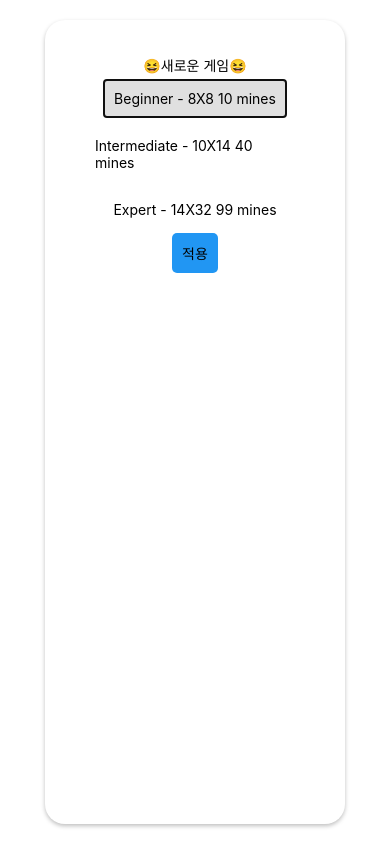
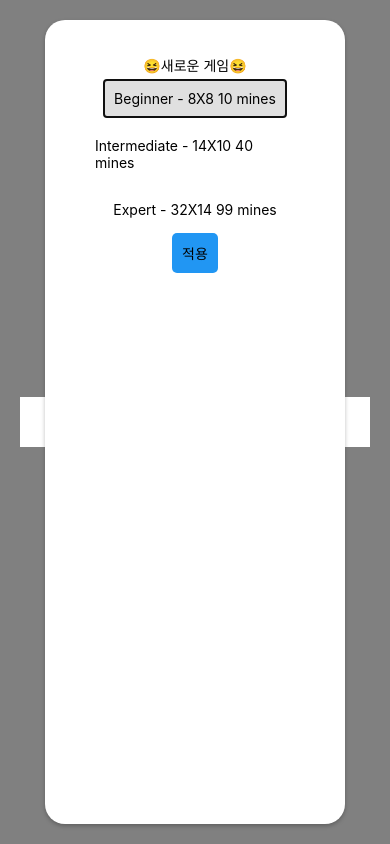
Before and after one commit to jaqwe2301/Minesweeper-RN, a React Native app: screen / in a window 390 px wide. Built offline with nearby package versions, Linux system fonts and the light colour scheme.

Commit message:
Feat: GameBorad

```diff
--- a/components/SettingsModal.tsx
+++ b/components/SettingsModal.tsx
@@ -21,8 +21,8 @@ function SettingsModal() {
 
   const difficulties = {
     Beginner: { rows: 8, cols: 8, mines: 10 },
-    Intermediate: { rows: 10, cols: 14, mines: 40 },
-    Expert: { rows: 14, cols: 32, mines: 99 },
+    Intermediate: { rows: 14, cols: 10, mines: 40 },
+    Expert: { rows: 32, cols: 14, mines: 99 },
   };
 
   const handleApply = () => {
--- a/recoil/GameBoardState.tsx
+++ b/recoil/GameBoardState.tsx
@@ -36,7 +36,7 @@ export function generateMinesBoard(
       minesPlaced++;
     }
   }
-
+  // console.log(minesBoard);
   return minesBoard;
 }
 
@@ -45,21 +45,11 @@ export function generateStateBoard(
   rows: number,
   cols: number,
   minesBoard: boolean[][]
-): Cell[][] {
-  let stateBoard: Cell[][] = Array(rows)
-    .fill(null)
-    .map(() =>
-      Array(cols).fill({
-        surroundingMines: 0,
-        isOpen: false,
-        hasFlag: false,
-      })
-    );
+): number[][] {
+  let stateBoard: number[][] = Array.from({ length: rows }, () => []);
 
   for (let row = 0; row < rows; row++) {
     for (let col = 0; col < cols; col++) {
-      if (minesBoard[row][col]) continue;
-
       const neighbors = [
         [row - 1, col - 1],
         [row - 1, col],
@@ -71,20 +61,21 @@ export function generateStateBoard(
         [row + 1, col + 1],
       ];
 
-      let mineCount = 0;
+      let trueCount = 0;
+
       for (let [nRow, nCol] of neighbors) {
         if (
           nRow >= 0 &&
-          nRow < rows &&
+          nRow < minesBoard.length &&
           nCol >= 0 &&
-          nCol < cols &&
+          nCol < minesBoard[0].length &&
           minesBoard[nRow][nCol]
         ) {
-          mineCount++;
+          trueCount++;
         }
       }
 
-      stateBoard[row][col].surroundingMines = mineCount;
+      stateBoard[row][col] = trueCount;
     }
   }
 
--- a/screens/Minesweeper.tsx
+++ b/screens/Minesweeper.tsx
@@ -1,8 +1,88 @@
-import { StyleSheet, View, Text, Pressable, Alert } from "react-native";
+import {
+  StyleSheet,
+  View,
+  Text,
+  Pressable,
+  useWindowDimensions,
+} from "react-native";
+import { useRecoilState } from "recoil";
+import { MinesBoardAtom, StateBoardAtom } from "../recoil/GameBoardState";
+
 import SettingsModal from "../components/SettingsModal";
 
 function Minesweeper() {
-  return <SettingsModal />;
+  const [minesBoard, setMinesBoard] = useRecoilState(MinesBoardAtom);
+  const [stateBoard, setStateBoard] = useRecoilState(StateBoardAtom);
+
+  const { width, height } = useWindowDimensions();
+
+  const styles = getStyles(width - 40, height - 40);
+
+  return (
+    <>
+      <SettingsModal />
+      <View style={styles.container}>
+        <View style={styles.header}></View>
+        {stateBoard.map((row, rowIndex) => (
+          <View key={rowIndex} style={styles.row}>
+            {row.map((cell, colIndex) => {
+              return (
+                <Pressable
+                  key={colIndex}
+                  style={styles.cell}
+                  onPress={() => {
+                    // 셀을 클릭했을 때의 로직
+                  }}
+                  onLongPress={() => {
+                    // 길게 눌렀을 때의 로직 (예: 깃발을 표시한다)
+                  }}
+                >
+                  <Text style={styles.cellText}>
+                    {minesBoard[rowIndex][colIndex]
+                      ? "💣"
+                      : cell.toString() === "0"
+                      ? ""
+                      : cell.toString()}
+                  </Text>
+                </Pressable>
+              );
+            })}
+          </View>
+        ))}
+      </View>
+    </>
+  );
 }
 
 export default Minesweeper;
+
+const getStyles = (width: number, height: number) => {
+  return StyleSheet.create({
+    container: {
+      flex: 1,
+      padding: 20,
+      backgroundColor: "grey",
+      justifyContent: "center",
+      alignItems: "center",
+    },
+    row: {
+      flexDirection: "row",
+    },
+    header: {
+      height: 50,
+      width: width,
+      backgroundColor: "white",
+    },
+    cell: {
+      width: 30,
+      height: 30,
+      justifyContent: "center",
+      alignItems: "center",
+      borderWidth: 1,
+      borderColor: "#000",
+    },
+    cellText: {
+      fontSize: 12,
+    },
+  });
+};
```
